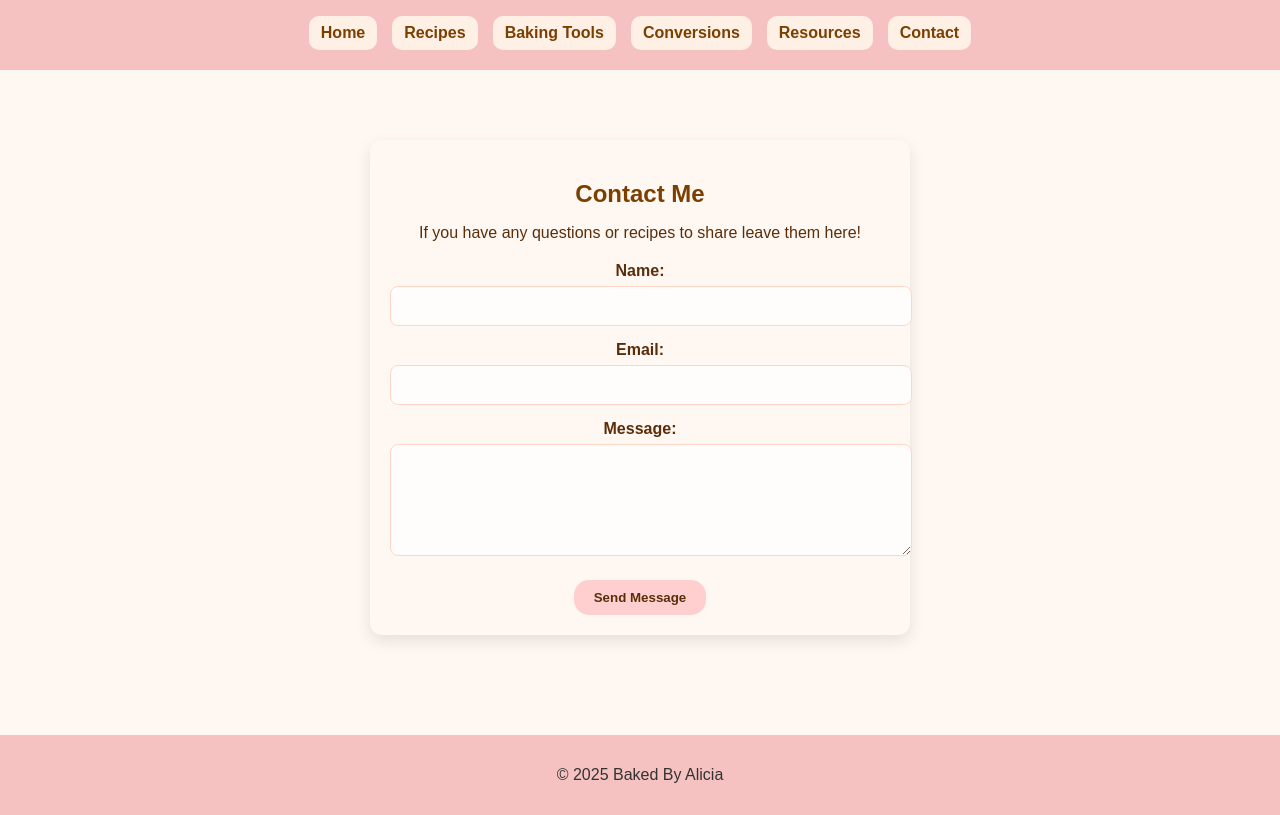
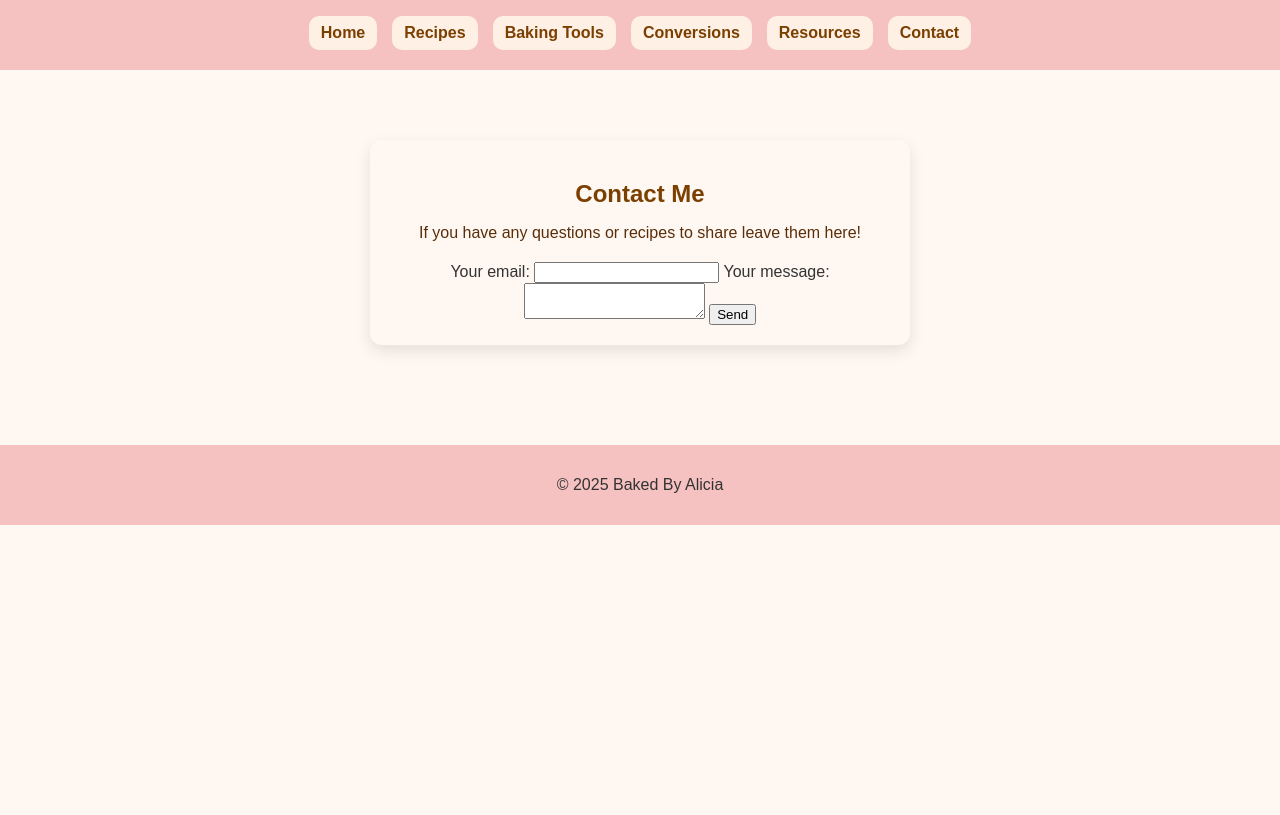
Before and after one commit to alishee96/baked-by-alicia1, a plain HTML site: page contact.html in a window 1280 px wide. Shown: the part 106-921 px from the top of the page. After the commit the page ends 800 px from the top, so only its background shows below. Drawn offline with Linux system fonts and the light colour scheme.

Commit message:
update contact to have real form

```diff
--- a/contact.html
+++ b/contact.html
@@ -94,18 +94,20 @@
       <h2>Contact Me</h2>
       <p>If you have any questions or recipes to share leave them here!</p>
 
-      <form class="contactform" action="#" method="POST">
-        <label for="name">Name:</label>
-        <input type="text" id="name" name="name" required />
-
-        <label for="email">Email:</label>
-        <input type="email" id="email" name="email" required />
-
-        <label for="message">Message:</label>
-        <textarea id="message" name="message" rows="5" required></textarea>
-
-        <button type="submit">Send Message</button>
-      </form>
+      <form
+  action="https://formspree.io/f/mkgjpklr"
+  method="POST"
+>
+      <label>
+        Your email:
+        <input type="email" name="email">
+      </label>
+      <label>
+        Your message:
+        <textarea name="message"></textarea>
+      </label>
+      <button type="submit">Send</button>
+    </form>
     </section>
   </main>
 
```
